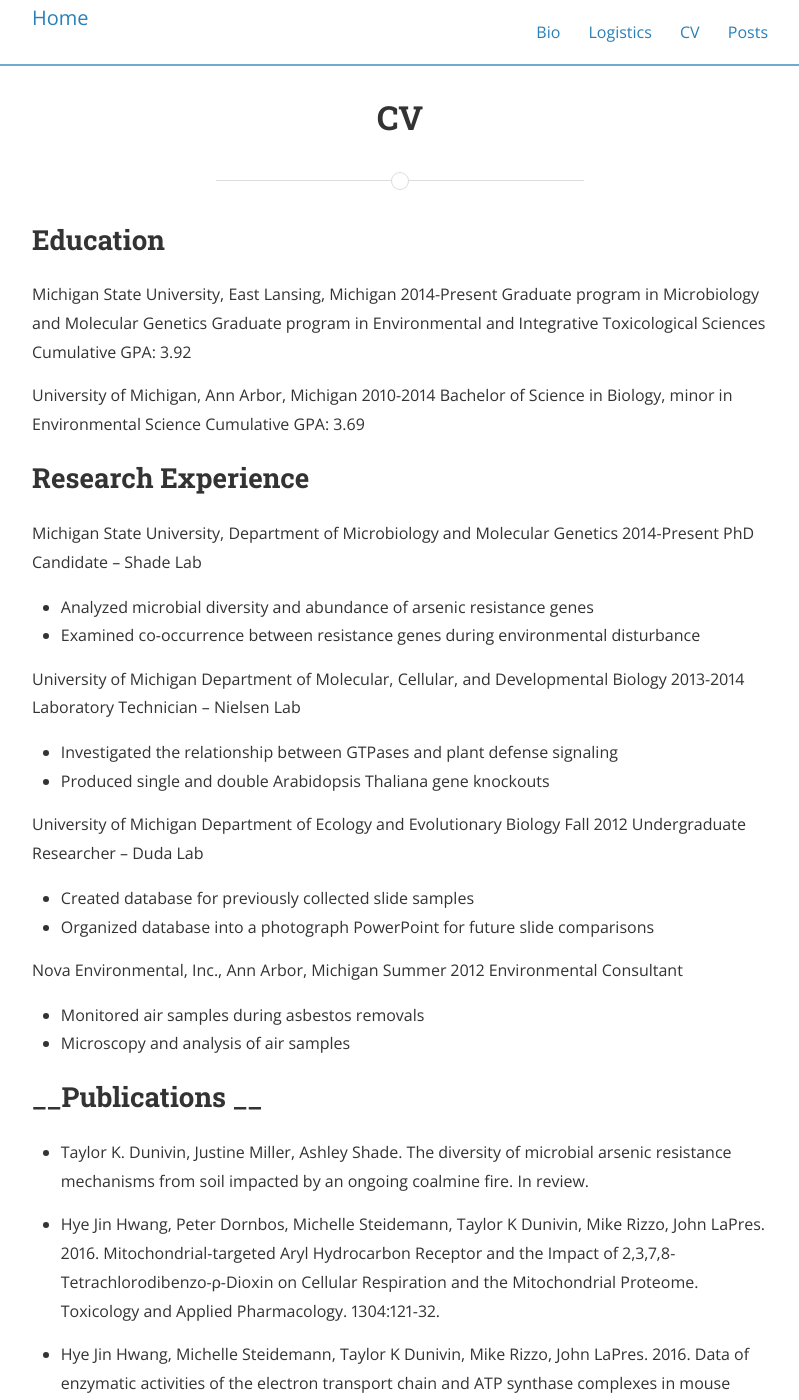
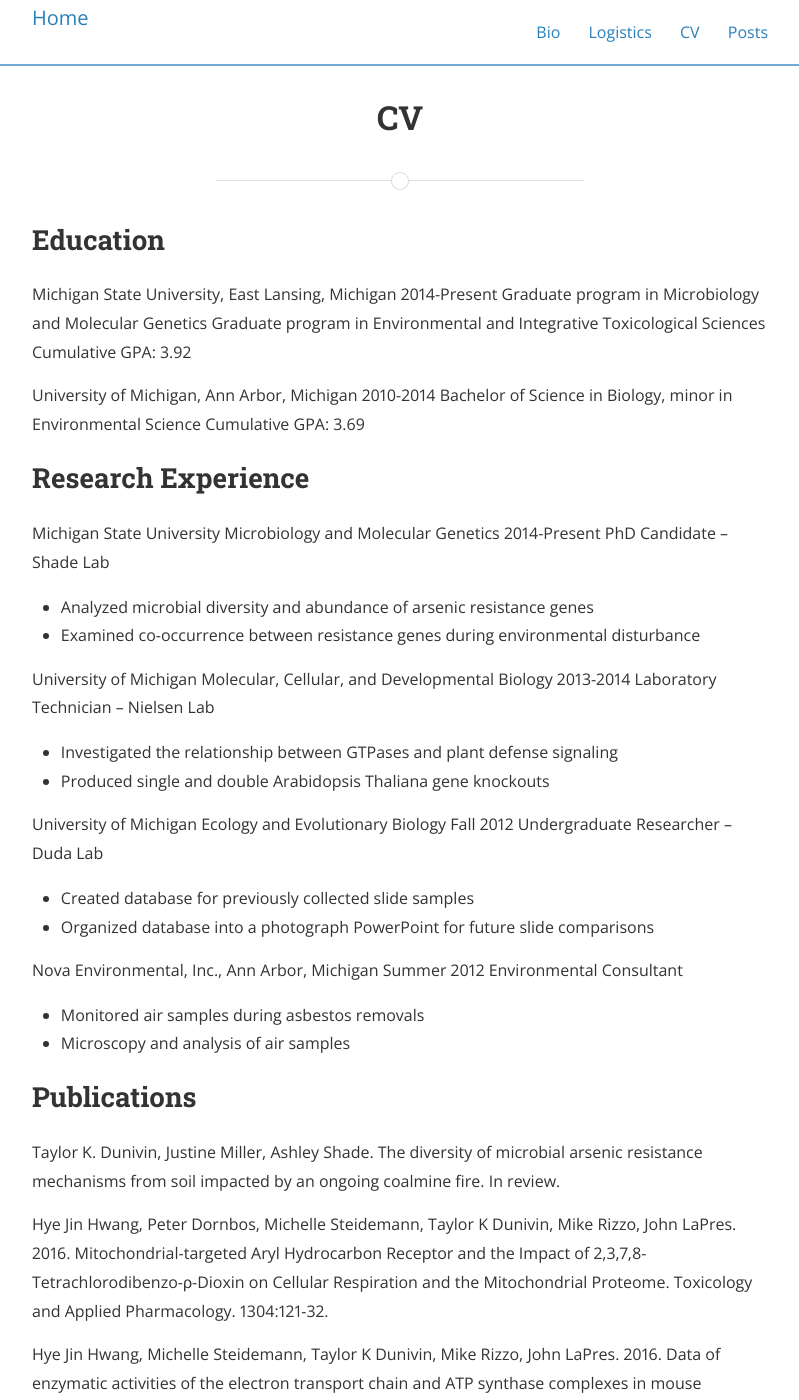
Before and after one commit to dunivint/dunivint.github.io, a Jekyll site: the page built from materials.md, in a window 1280 px wide and 1400 px high. Shown: the whole window, without its empty margins (240-1039 px from the left). Built offline with Jekyll 4.4.1, drawn with Linux system fonts in a browser that asks for light colours; nearby versions of some CDN libraries; a style sheet for code colours, icons or effects is not loaded; some of the changed text lies outside the part shown.

Commit message:
Update materials.md

```diff
--- a/materials.md
+++ b/materials.md
@@ -16,17 +16,17 @@
 Cumulative GPA: 3.69
 
 ## __Research Experience__
-Michigan State University, Department of Microbiology and Molecular Genetics                                       2014-Present
+Michigan State University Microbiology and Molecular Genetics                                       2014-Present
 PhD Candidate – Shade Lab
 *	Analyzed microbial diversity and abundance of arsenic resistance genes
 *	Examined co-occurrence between resistance genes during environmental disturbance
 
-University of Michigan Department of Molecular, Cellular, and Developmental Biology                             2013-2014
+University of Michigan Molecular, Cellular, and Developmental Biology                             2013-2014
 Laboratory Technician – Nielsen Lab
 *	Investigated the relationship between GTPases and plant defense signaling
 * Produced single and double Arabidopsis Thaliana gene knockouts
 
-University of Michigan Department of Ecology and Evolutionary Biology                                                    Fall 2012
+University of Michigan Ecology and Evolutionary Biology                                                    Fall 2012
 Undergraduate Researcher – Duda Lab
 *	Created database for previously collected slide samples
 *	Organized database into a photograph PowerPoint for future slide comparisons
@@ -36,34 +36,34 @@
 *	Monitored air samples during asbestos removals
 *	Microscopy and analysis of air samples
 
-## __Publications __
-*	Taylor K. Dunivin, Justine Miller, Ashley Shade. The diversity of microbial arsenic resistance mechanisms from soil impacted by an ongoing coalmine fire. In review.
+## Publications
+Taylor K. Dunivin, Justine Miller, Ashley Shade. The diversity of microbial arsenic resistance mechanisms from soil impacted by an ongoing coalmine fire. In review.
 
-*	Hye Jin Hwang, Peter Dornbos, Michelle Steidemann, Taylor K Dunivin, Mike Rizzo, John LaPres. 2016. Mitochondrial-targeted Aryl Hydrocarbon Receptor and the Impact of 2,3,7,8-Tetrachlorodibenzo-ρ-Dioxin on Cellular Respiration and the Mitochondrial Proteome. Toxicology and Applied Pharmacology. 1304:121-32.
+Hye Jin Hwang, Peter Dornbos, Michelle Steidemann, Taylor K Dunivin, Mike Rizzo, John LaPres. 2016. Mitochondrial-targeted Aryl Hydrocarbon Receptor and the Impact of 2,3,7,8-Tetrachlorodibenzo-ρ-Dioxin on Cellular Respiration and the Mitochondrial Proteome. Toxicology and Applied Pharmacology. 1304:121-32.
 
-*	Hye Jin Hwang, Michelle Steidemann, Taylor K Dunivin, Mike Rizzo, John LaPres. 2016. Data of enzymatic activities of the electron transport chain and ATP synthase complexes in mouse hepatoma cells following exposure to 2, 3, 7, 8-tetrachlorodibenzo-ρ-dioxin (TCDD). Data in brief. 8, 93-97.
+Hye Jin Hwang, Michelle Steidemann, Taylor K Dunivin, Mike Rizzo, John LaPres. 2016. Data of enzymatic activities of the electron transport chain and ATP synthase complexes in mouse hepatoma cells following exposure to 2, 3, 7, 8-tetrachlorodibenzo-ρ-dioxin (TCDD). Data in brief. 8, 93-97.
 
-*	Vincenzo Antignani, Amy L. Klocko, Gwangbae Bak, Suma D. Chandrasekaran, Taylor K. Dunivin, Erik Nielsen. 2014. Plant U-BOX13 and the PI4Kb1/b2 phosphatidylinositol-4 kinases by the small GTPase rabA4B plays important roles during salicylic acid-mediated plant defense signaling in Arabidopsis. Plant Cell. 27: 243-261.
+Vincenzo Antignani, Amy L. Klocko, Gwangbae Bak, Suma D. Chandrasekaran, Taylor K. Dunivin, Erik Nielsen. 2014. Plant U-BOX13 and the PI4Kb1/b2 phosphatidylinositol-4 kinases by the small GTPase rabA4B plays important roles during salicylic acid-mediated plant defense signaling in Arabidopsis. Plant Cell. 27: 243-261.
 
 ## __Oral Presentations__
-*	Taylor K. Dunivin. Microbial arsenic resistance in soil above an underground coal mine fire. WiPS. 30 January 2017, East Lansing, MI USA
+Taylor K. Dunivin. Microbial arsenic resistance in soil above an underground coal mine fire. WiPS. 30 January 2017, East Lansing, MI USA
 
-*	Taylor K. Dunivin, Ashley Shade. Ecological dynamics of wild and synthetic microbiomes. MMG UM Joint Retreat. 16-19 October 2016. Kalamazoo, MI USA
+Taylor K. Dunivin, Ashley Shade. Ecological dynamics of wild and synthetic microbiomes. MMG UM Joint Retreat. 16-19 October 2016. Kalamazoo, MI USA
 
-*	Taylor K. Dunivin, Jackson W. Sorensen, Ashley Shade. The roles of rare taxa for microbial community dynamics across interfaces. Ecological Society of America Annual Meeting. 7-12 August 2016. Fort Lauderdale, FL USA
+Taylor K. Dunivin, Jackson W. Sorensen, Ashley Shade. The roles of rare taxa for microbial community dynamics across interfaces. Ecological Society of America Annual Meeting. 7-12 August 2016. Fort Lauderdale, FL USA
 
 ## __Posters and Abstracts__
-*	Taylor K. Dunivin, Ashley Shade. The diversity of microbial arsenic resistance mechanisms from soil impacted by an ongoing coalmine fire. ISME Conference. 21-26 August 2016. Montreal, QC Canada
+Taylor K. Dunivin, Ashley Shade. The diversity of microbial arsenic resistance mechanisms from soil impacted by an ongoing coalmine fire. ISME Conference. 21-26 August 2016. Montreal, QC Canada
 
-*	Taylor K. Dunivin, John Chodkowski, Jackson W. Sorensen, Ashley Shade. Microbial community arsenic tolerance and the fate of arsenic in soil. Microbiology and molecular genetics 2nd year poster session. 26 April 2016. East Lansing, MI USA
+Taylor K. Dunivin, John Chodkowski, Jackson W. Sorensen, Ashley Shade. Microbial community arsenic tolerance and the fate of arsenic in soil. Microbiology and molecular genetics 2nd year poster session. 26 April 2016. East Lansing, MI USA
 
-*	Taylor K. Dunivin, John Chodkowski, Jackson W. Sorensen, Ashley Shade. Microbial community arsenic tolerance and the fate of arsenic in soil. Argonne Soil Metagenomics Meeting. 21-23 October 2015. Lisle, IL USA
+Taylor K. Dunivin, John Chodkowski, Jackson W. Sorensen, Ashley Shade. Microbial community arsenic tolerance and the fate of arsenic in soil. Argonne Soil Metagenomics Meeting. 21-23 October 2015. Lisle, IL USA
 
-*	Taylor K. Dunivin, John Chodkowski, Jackson W. Sorensen, Ashley Shade. Microbial community arsenic tolerance and the fate of arsenic in soil. Microbiome Symposium. 10 September 2015. Ann Arbor, MI USA
+Taylor K. Dunivin, John Chodkowski, Jackson W. Sorensen, Ashley Shade. Microbial community arsenic tolerance and the fate of arsenic in soil. Microbiome Symposium. 10 September 2015. Ann Arbor, MI USA
 
-*	Ashley Shade, Tammy C. Tobin, Taylor K. Dunivin, Sang-Hoon Lee, Jackson W. Sorensen, Joshua R. Herr.  Microbial Responses to Extreme Disturbance:  Insights from the Ongoing Centralia Coal Mine Fire.  DOE Joint Genome Institute User’s Meeting.  23-27 March 2015. Walnut Creek, CA USA.
+Ashley Shade, Tammy C. Tobin, Taylor K. Dunivin, Sang-Hoon Lee, Jackson W. Sorensen, Joshua R. Herr.  Microbial Responses to Extreme Disturbance:  Insights from the Ongoing Centralia Coal Mine Fire.  DOE Joint Genome Institute User’s Meeting.  23-27 March 2015. Walnut Creek, CA USA.
 
-*	J. Bursley, T. Dunivin, S. Umthong, J. W. Zagorski, A. E. Turley, H. E. Dover, C. E. Rockwell. Activation of Nrf2 by tBHQ upregulates IgM production by LPS-activated mouse splenocytes. The Society of Toxicology National Meeting. 22-26 March 2015. San Diego, California.
+J. Bursley, T. Dunivin, S. Umthong, J. W. Zagorski, A. E. Turley, H. E. Dover, C. E. Rockwell. Activation of Nrf2 by tBHQ upregulates IgM production by LPS-activated mouse splenocytes. The Society of Toxicology National Meeting. 22-26 March 2015. San Diego, California.
 
 ## __Honors and Awards__
 *	Ronald M. and Sharon Rogowski fellowship for Food Safety and Toxicology	                                    Fall 2017
```
Also changed, not shown: other parts of materials.md (+1 -1 lines).
